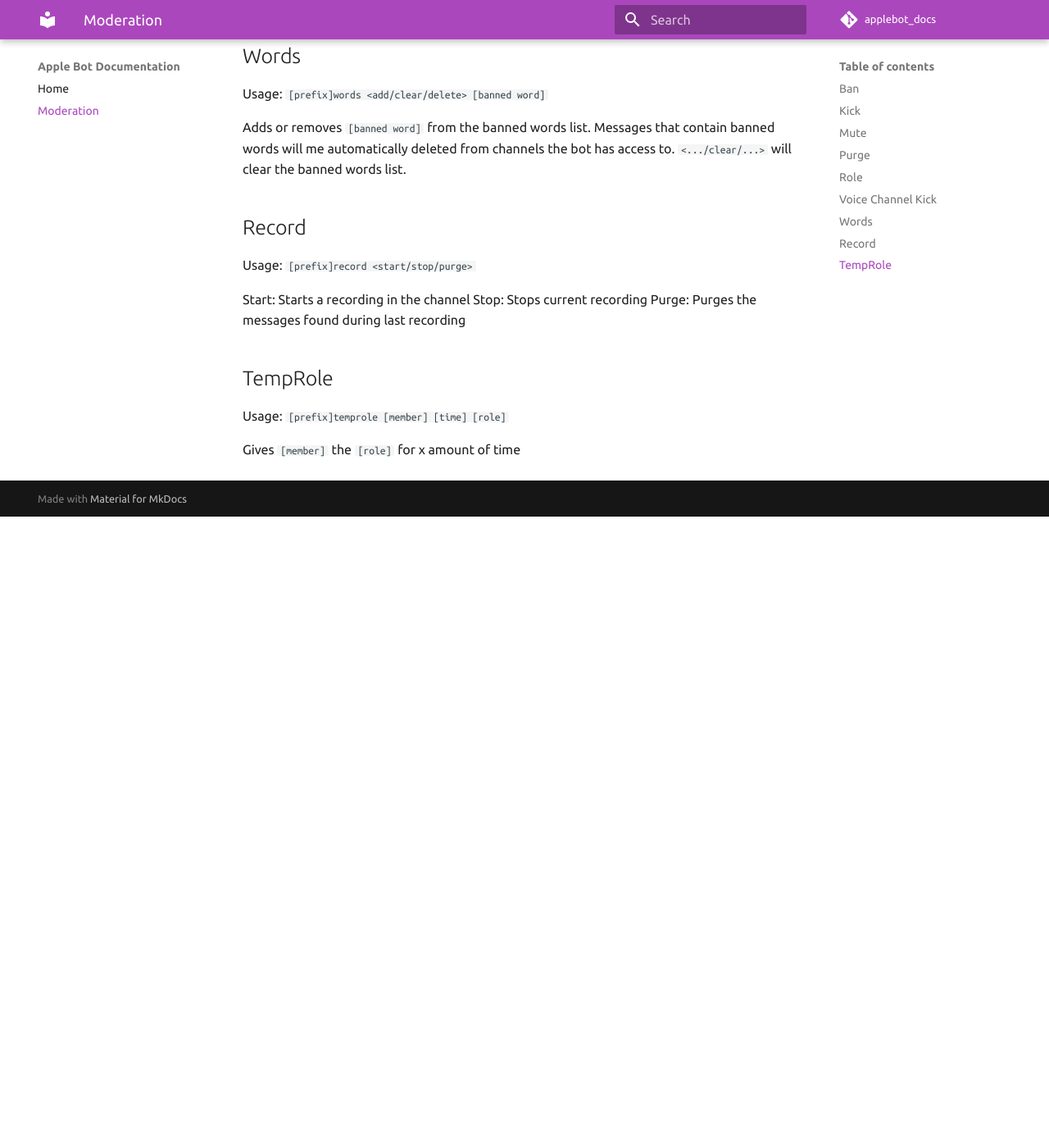
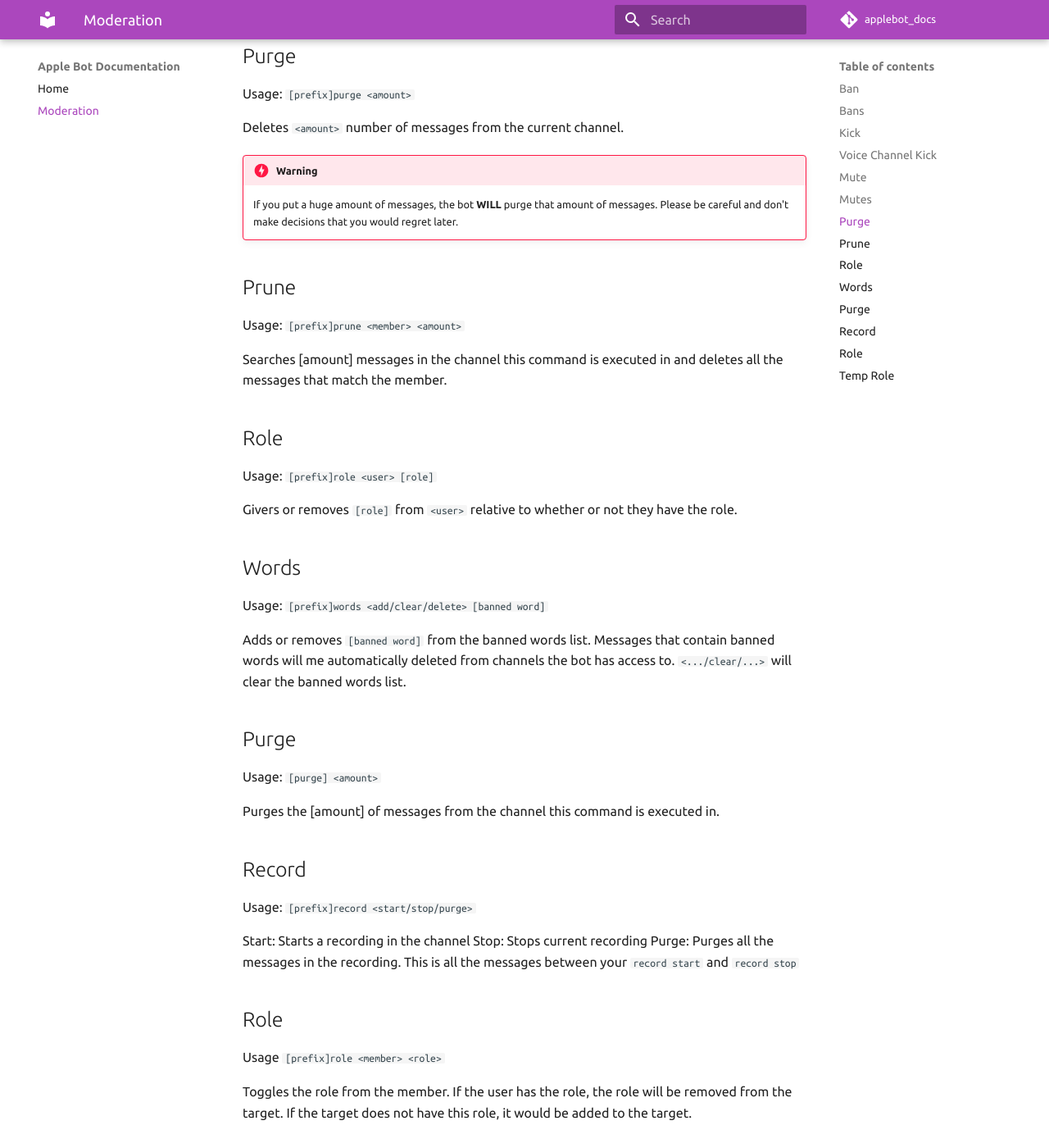
Before and after one commit to applebee1558/applebot-docs, an MkDocs documentation site: the page built from docs/moderation.md, in a window 1280 px wide and 1400 px high, scrolled down 1447 px. Shown: the whole window at 82% size. Built offline with MkDocs 1.6.1 and Material for MkDocs 9.7.7, drawn with Linux system fonts in a browser that asks for light colours; comment, search, counter and statistics services are not loaded; before the commit the page ends 2077 px from its top, so only the background shows below that; some of the changed text lies outside the part shown.

Commit message:
Added bans, mutes, role, purge, prune and fixed record

```diff
--- a/docs/moderation.md
+++ b/docs/moderation.md
@@ -10,44 +10,71 @@ Usage: `[prefix]ban <user> [delete_message_days] [reason]`
 
 Bans the user specified in the user parameter, purging messages according to the delete_message_days paramater and with a reason of the reason paramater. This command will DM the user the ban reason and moderator. You can also pass IDs into the user paramater if the user is not in your server. This will "hackban" that user from your server.
 
+## Bans
+Usage: `[prefix]bans`
+
+Shows all the bans in the server with the ban reason.
+
 ## Kick
 Usage: `[prefix]kick <user> [reason]`
 
 Kicks the user from the server with the reason specified in the reason paramater.
+
+## Voice Channel Kick
+Usage: `[prefix]vckick <user>`
+
+Kicks `<user>` from the current voice channel that they are within.
 
 ## Mute
 Usage: `[prefix]mute <user> [time] [reason]`
 
 Gives the user the muterole set with `[prefix]set edit muterole <role>` for the duration time (which is in seconds) and an optional reason that gets logged. This command will turn the mute to a permanent mute if the user leaves the server and tries to evade the role.
 
+## Mutes
+Usage: `[prefix]mutes`
+
+Shows all the muted users in the server.
+
 ## Purge
 Usage: `[prefix]purge <amount>`
 
 Deletes `<amount>` number of messages from the current channel.
+!!! danger "Warning"
+    If you put a huge amount of messages, the bot **WILL** purge that amount of messages. Please be careful and don't make decisions that you would regret later.
+
+## Prune
+Usage: `[prefix]prune <member> <amount>`
+
+Searches [amount] messages in the channel this command is executed in and deletes all the messages that match the member.
 
 ## Role
 Usage: `[prefix]role <user> [role]`
 
 Givers or removes `[role]` from `<user>` relative to whether or not they have the role.
 
-## Voice Channel Kick
-Usage: `[prefix]vckick <user>`
-
-Kicks `<user>` from the current voice channel that they are within.
-
 ## Words
 Usage: `[prefix]words <add/clear/delete> [banned word]`
 
 Adds or removes `[banned word]` from the banned words list. Messages that contain banned words will me automatically deleted from channels the bot has access to. `<.../clear/...>` will clear the banned words list.
+
+## Purge
+Usage: `[purge] <amount>`
+
+Purges the [amount] of messages from the channel this command is executed in.
 
 ## Record
 Usage: `[prefix]record <start/stop/purge>`
 
 Start: Starts a recording in the channel
 Stop: Stops current recording
-Purge: Purges the messages found during last recording
+Purge: Purges all the messages in the recording. This is all the messages between your `record start` and `record stop`
 
-## TempRole
-Usage: `[prefix]temprole [member] [time] [role]`
+## Role
+Usage `[prefix]role <member> <role>`
 
-Gives `[member]` the `[role]` for x amount of time
+Toggles the role from the member. If the user has the role, the role will be removed from the target. If the target does not have this role, it would be added to the target.
+
+## Temp Role
+Usage: `[prefix]temprole <member> <time> <role>`
+
+Gives `[member]` the `[role]` for x amount of time in seconds.
```
